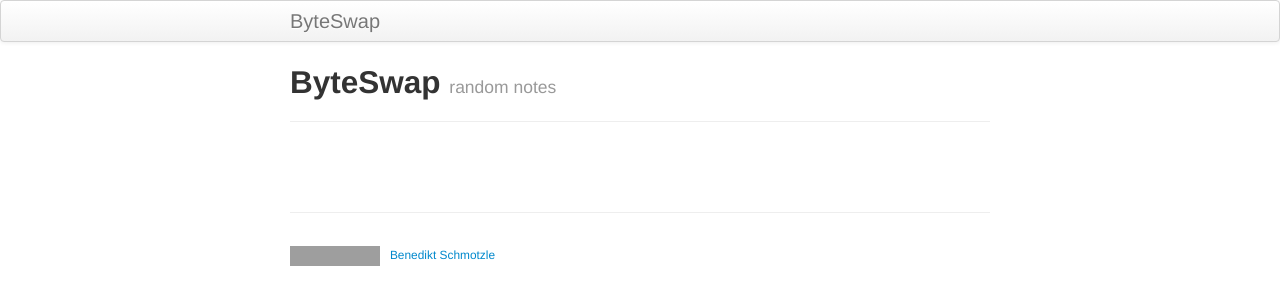
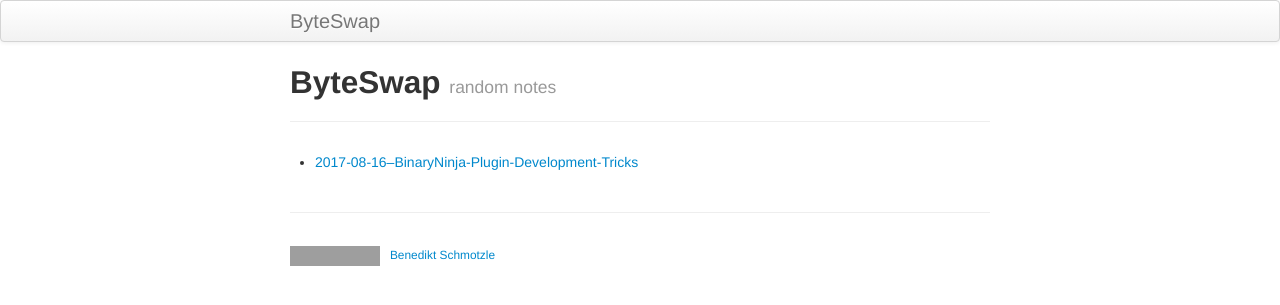
Before and after one commit to bsw4p/blog, a Jekyll site: the page built from index.md, in a window 1280 px wide. Shown: the top 305 px of the page. Built offline with Jekyll 4.4.1, drawn with Linux system fonts in a browser that asks for light colours; grey boxes are pictures that could not be loaded.

Commit message:
added link to article

```diff
--- a/index.md
+++ b/index.md
@@ -4,3 +4,5 @@ title: ByteSwap
 tagline: random notes
 description: Random notes on random topics
 ---
+
+- [2017-08-16--BinaryNinja-Plugin-Development-Tricks](pages/binjatricks.html)
```
Also changed, not shown: pages/binjatricks.md (renamed from pages/2017-08-16-binja.md).
